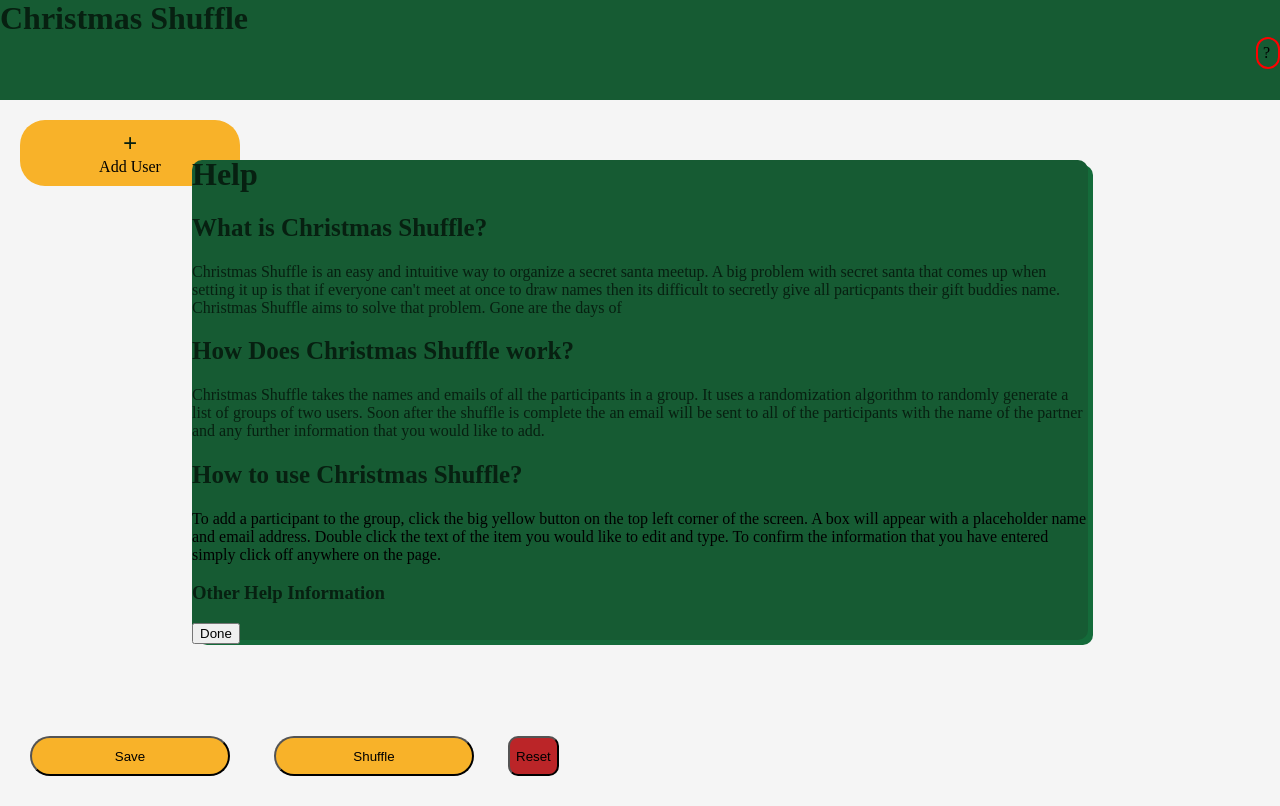
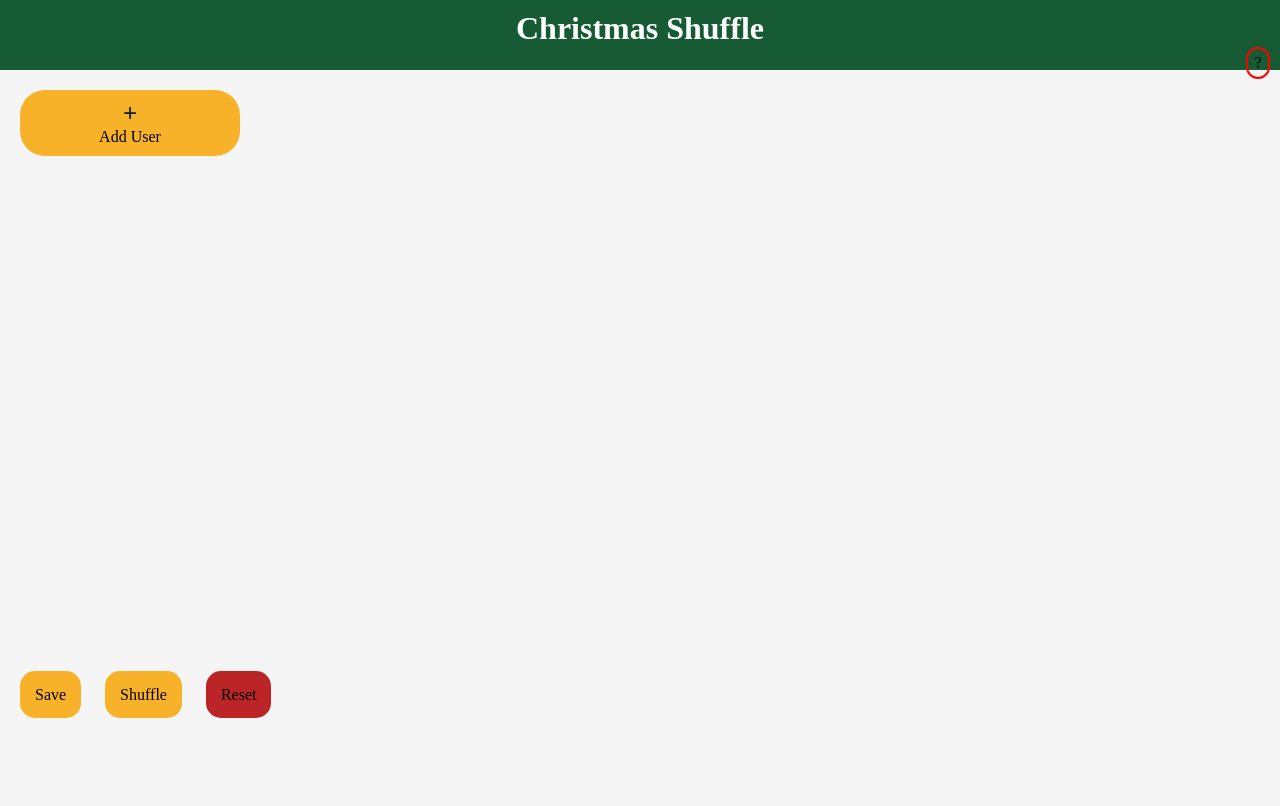
Before and after one commit to j-rasberry/Christmas_Shuffle, a website: page src/index.html in a window 1280 px wide. Drawn offline with Linux system fonts and the light colour scheme.

Commit message:
general interface rework

```diff
--- a/src/controller/ux.controller.js
+++ b/src/controller/ux.controller.js
@@ -34,7 +34,7 @@ function shuffle() {
 
     document.getElementById('Shuffle-Overlay-Wrapper').innerHTML = `
         <div id="Shuffle-Overlay ">
-            <img src="https://media.giphy.com/media/3o6fJdYXEvMa5ZmlI4/source.gif" >
+            <img src="./res/marry_christmas.webp" >
             <p>Emails Sent! Thank you for using Christmas Shuffle.</p>
             <button onclick="shuffleReset();">Shuffle Again</button>
         </div>
@@ -66,15 +66,12 @@ function reset() {
 
 document.getElementById('help').addEventListener('click', function () {
     displayHelpInformation();
-
 });
 
 function displayHelpInformation() {
     document.getElementById('Help-Overlay-Wrapper').innerHTML = `
-        <div id="Help-Overlay ">
-
+        <section id="help-overlay-body-wrapper" class="scroll-none">
         <h1 id="help-overlay-header">Help</h1>
-        <section id="help-overlay-body-wrapper">
             <h2>What is Christmas Shuffle?</h2>
             <p>Christmas Shuffle is an easy and intuitive way to organize a secret santa meetup. A big problem with
                 secret santa that comes up when setting it up is that if everyone can't meet at once to draw names
@@ -99,15 +96,20 @@ function displayHelpInformation() {
             <h3>Other Help Information</h3>
         </section>
 
-        <button onclick="helpReset();">Done</button> sudo apt
-        </div>
+        <button onclick="helpReset();">Done</button>
+
         `;
     document.getElementById('Help-Overlay-Wrapper').classList.remove('hidden');
+
+    document.querySelector('body').classList.add('lock-scroll');
+    document.getElementById('Input-Overlay-Guard').classList.remove('hidden');
 }
 
 function helpReset() {
     document.getElementById('Help-Overlay-Wrapper').innerHTML = "";
     document.getElementById('Help-Overlay-Wrapper').classList.add('hidden');
+    document.getElementById('Input-Overlay-Guard').classList.add('hidden');
+    document.querySelector('body').classList.remove('lock-scroll');
 
 
 };
--- a/src/css/main-style.css
+++ b/src/css/main-style.css
@@ -32,11 +32,20 @@ h2 {
     font-size: 25px;
 }
 
+/* Header */
 header {
     background: var(--primary-color);
-    height: 100px;
+    height: 50px;
+    text-align: center;
+    padding: 10px;
 }
 
+header h1 {
+    color: white;
+
+}
+
+/* Help Button  */
 #help {
     float: right;
     border-radius: 50px;
@@ -55,6 +64,22 @@ header {
     background: red;
 }
 
+/* help Overlay */
+#Help-Overlay-Wrapper {
+    height: 60vh;
+    width: 70vw;
+}
+
+
+
+#help-overlay-body-wrapper {
+
+    height: 90%;
+    width: 90%;
+    overflow-y: scroll;
+}
+
+/* Add User Button */
 #add-user-button {
     display: ;
     margin: 20px;
@@ -72,7 +97,7 @@ header {
     margin: 0;
 }
 
-
+/* User Input Area */
 #users {
     display: flex;
     flex-wrap: wrap;
@@ -97,28 +122,30 @@ header {
 
 input {
     height: 25px;
-
-
 }
 
+/* Save, Shuffle, Reset Button Array */
 #button-array {
     margin: 10px;
 }
 
+#button-array div {
+    display: inline;
+    margin: 10px;
+    padding: 15px;
+    border-radius: 15px;
+}
 
 .option-buttons {
-    margin: 10px;
     text-align: center;
-    height: 40px;
     background-color: white;
-    border-radius: 10px;
-
 }
 
 #option-button-reset {
     background: var(--reset-button-color);
 }
 
+/* General Overlay */
 .Overlay {
     z-index: 3;
     display: flex;
@@ -138,6 +165,7 @@ input {
     box-shadow: 5px 5px var(--secondary-color);
 }
 
+/* Shuffle Overlay */
 #Shuffle-Overlay img {
 
     height: 60vh;
@@ -145,15 +173,6 @@ input {
 
 }
 
-#Input-Overlay-Guard {
-    z-index: 2;
-    position: fixed;
-    /* background: black; */
-    width: 100vw;
-    height: 100vh;
-    top: 0;
-    left: 0;
-}
 
 
 /* Utility Style */
@@ -163,8 +182,18 @@ input {
 }
 
 .lock-scroll {
+    overflow: hidden;
+}
 
-    overflow: hidden;
+.scroll-none {
+    -ms-overflow-style: none;
+    /* IE and Edge */
+    scrollbar-width: none;
+    /* Firefox */
+}
+
+.scroll-none ::-webkit-scrollbar {
+    display: none;
 }
 
 .noselect {
@@ -175,3 +204,14 @@ input {
     -ms-user-select: none;
     user-select: none;
 }
+
+/* Disables interaction all elements other than the popup window. */
+#Input-Overlay-Guard {
+    z-index: 2;
+    position: fixed;
+    /* background: black; */
+    width: 100vw;
+    height: 100vh;
+    top: 0;
+    left: 0;
+}
--- a/src/index.html
+++ b/src/index.html
@@ -19,42 +19,8 @@
     </header>
     <div id="Shuffle-Overlay-Wrapper" class="Overlay hidden">
     </div>
-    <div id="Help-Overlay-Wrapper" class="Overlay ">
-
-        <!-- temp use -->
-        <div id="Help-Overlay ">
-
-            <h1 id="help-overlay-header">Help</h1>
-            <section id="help-overlay-body-wrapper">
-                <h2>What is Christmas Shuffle?</h2>
-                <p>Christmas Shuffle is an easy and intuitive way to organize a secret santa meetup. A big problem with
-                    secret santa that comes up when setting it up is that if everyone can't meet at once to draw names
-                    then
-                    its difficult to secretly give all particpants their gift buddies name. Christmas Shuffle aims to
-                    solve
-                    that problem. Gone are the days of </p>
-                <h2>How Does Christmas Shuffle work?</h2>
-                <p>Christmas Shuffle takes the names and emails of all the participants in a group. It uses a
-                    randomization
-                    algorithm to randomly generate a list of groups of two users. Soon after the shuffle is complete the
-                    an
-                    email will be sent to all of the participants with the name of the partner and any further
-                    information
-                    that you would like to add.</p>
-                <h2>How to use Christmas Shuffle?</h2>
-                To add a participant to the group, click the big yellow button on the top left corner of the screen. A
-                box
-                will appear with a placeholder name and email address. Double click the text of the item you would like
-                to
-                edit and type. To confirm the information that you have entered simply click off anywhere on the page.
-                <h3>Other Help Information</h3>
-            </section>
-
-            <button onclick="helpReset();">Done</button>
-        </div>
-
-
-
+    <div id="Help-Overlay-Wrapper" class="Overlay hidden">
+    </div>
     </div>
 
     <div class="hidden" id="Input-Overlay-Guard">
@@ -65,12 +31,9 @@
     </div>
     <div id="users"></div>
     <div id="button-array">
-        <button type="button" class="option-buttons" value="Save" onclick="save()" id="add-user-button">Save</button>
-
-        <button type="button" class="option-buttons" value="Shuffle" onclick="shuffle()"
-            id="add-user-button">Shuffle</button>
-        <button type="button" class="option-buttons" id="option-button-reset" value="Reset"
-            onclick="reset()">Reset</button>
+        <div class="option-buttons noselect" onclick="save()" id="add-user-button">Save</div>
+        <div class="option-buttons noselect" onclick="shuffle()" id="add-user-button">Shuffle</div>
+        <div class="option-buttons noselect" id="option-button-reset" onclick="reset()">Reset</div>
     </div>
 
 </body>
```
Also changed, not shown: src/res/marry_christmas.webp (added).
